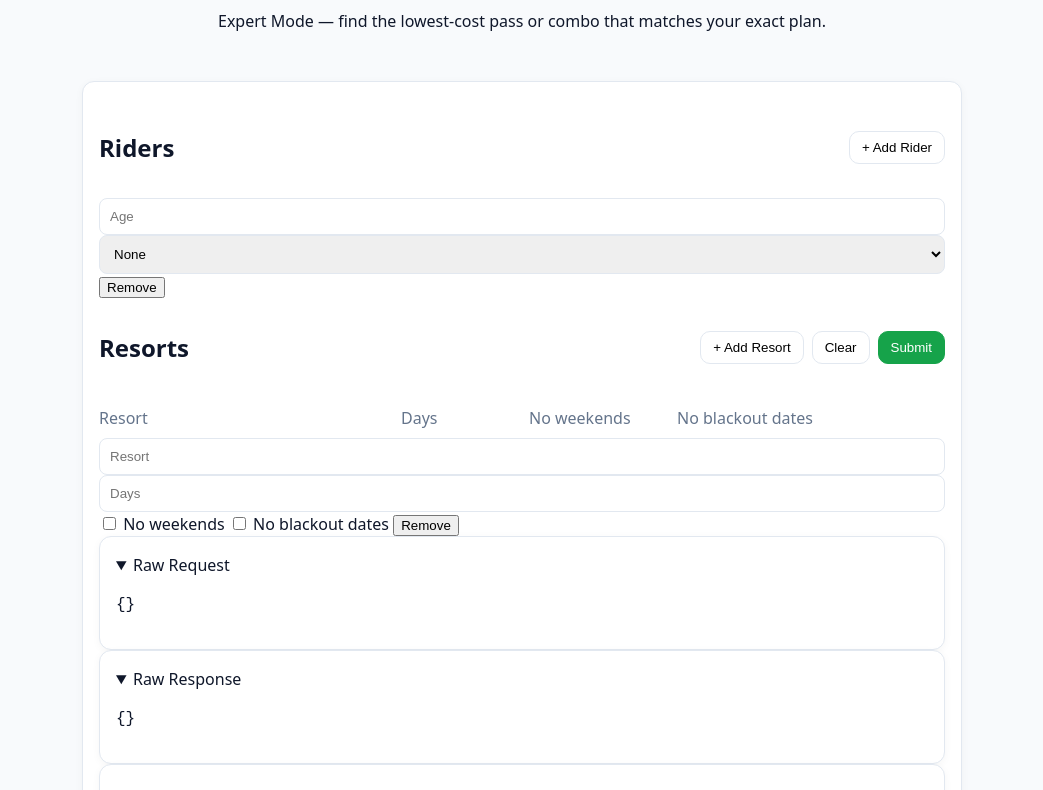
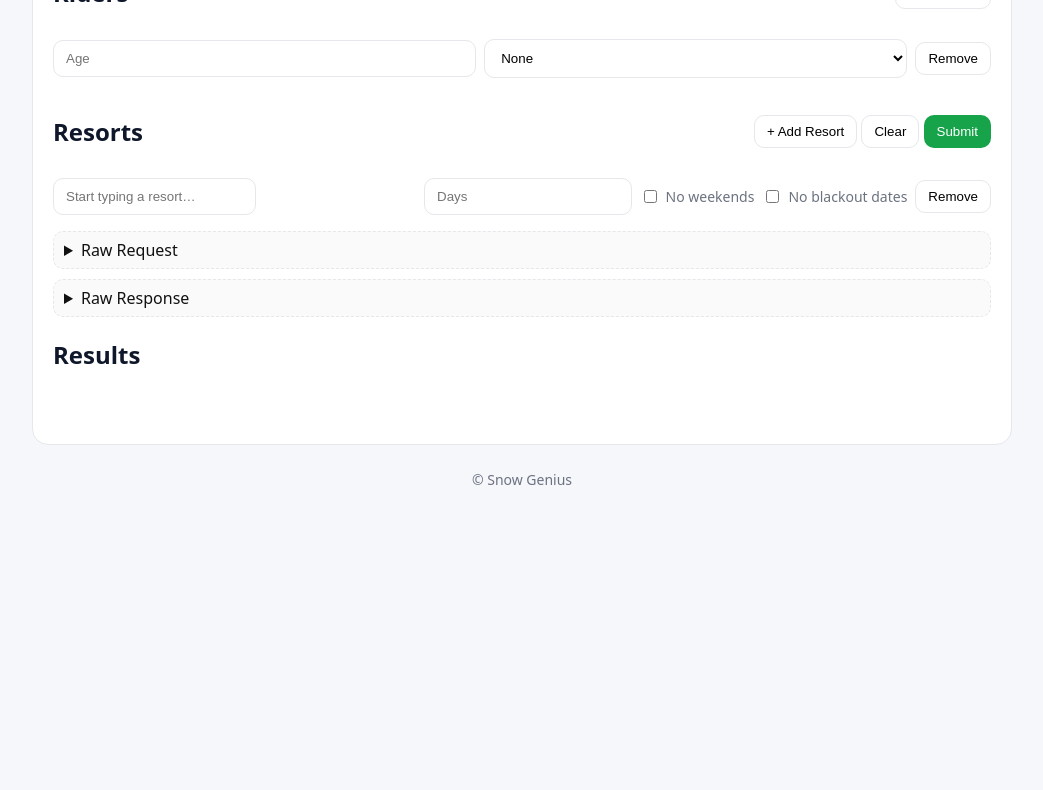
Before and after one commit to thesnowgenius/ExpertModeUI, a plain HTML site: page index.html in a window 1280 px wide. Shown: the part 240-1030 px from the top of the page, without its empty margins (118-1161 px from the left). After the commit the page ends 800 px from the top, so only its background shows below. Drawn offline with Linux system fonts and the light colour scheme.

Commit message:
fucking missed the index

```diff
--- a/index.html
+++ b/index.html
@@ -1,59 +1,84 @@
 <!doctype html>
 <html lang="en">
 <head>
-  <meta charset="utf-8">
-  <meta name="viewport" content="width=device-width, initial-scale=1">
+  <meta charset="utf-8" />
+  <meta name="viewport" content="width=device-width, initial-scale=1" />
   <title>Snow Genius — Expert Mode</title>
-  <link rel="stylesheet" href="static/style.css">
+  <link rel="preload" href="resorts.json" as="fetch" crossorigin="anonymous">
+  <link rel="stylesheet" href="assets/styles.css" />
 </head>
 <body>
   <header class="hero">
-    <img src="static/logo.png" alt="Snow Genius" class="brand-logo">
+    <img id="brand-logo" src="assets/logo.png" alt="Expert Mode" class="logo" />
     <h1>Snow Genius</h1>
-    <p>Expert Mode — find the lowest-cost pass or combo that matches your exact plan.</p>
+    <p class="tagline">Expert Mode — find the lowest-cost pass or combo that matches your exact plan.</p>
   </header>
 
-  <main class="container card">
-    <div class="row between">
-      <h2>Riders</h2>
-      <button id="addRider" class="btn">+ Add Rider</button>
-    </div>
-    <div id="riders" class="stack"></div>
+  <main class="card">
+    <section class="section">
+      <div class="section-head">
+        <h2>Riders</h2>
+        <div class="section-actions">
+          <button id="add-rider" class="btn">+ Add Rider</button>
+        </div>
+      </div>
+      <div id="riders" class="rows">
+        <!-- First rider row (Stable-4 style) -->
+        <div class="row rider-row">
+          <input type="number" min="0" placeholder="Age" class="input rider-age" />
+          <select class="select rider-category">
+            <option value="">None</option>
+            <option value="military">Military</option>
+            <option value="student">Student</option>
+            <option value="medical">Nurse/Doc</option>
+          </select>
+          <button type="button" class="btn subtle remove-rider">Remove</button>
+        </div>
+      </div>
+    </section>
 
-    <div class="row between">
-      <h2>Resorts</h2>
-      <div class="hstack">
-        <button id="addResort" class="btn">+ Add Resort</button>
-        <button id="clearAll" class="btn ghost">Clear</button>
-        <button id="solve" class="btn primary">Submit</button>
+    <section class="section">
+      <div class="section-head">
+        <h2>Resorts</h2>
+        <div class="section-actions">
+          <button id="add-resort" class="btn">+ Add Resort</button>
+          <button id="clear" class="btn subtle">Clear</button>
+          <button id="submit" class="btn primary">Submit</button>
+        </div>
       </div>
-    </div>
-    <div class="grid header">
-      <div>Resort</div>
-      <div>Days</div>
-      <div>No weekends</div>
-      <div>No blackout dates</div>
-      <div></div>
-    </div>
-    <div id="resorts" class="stack"></div>
 
-    <details class="card mt" open>
+      <div class="rows" id="resorts">
+        <!-- First resort row -->
+        <div class="row resort-row">
+          <div class="typeahead">
+            <input type="text" class="input resort-input" placeholder="Start typing a resort…" autocomplete="off" />
+            <ul class="suggestions"></ul>
+          </div>
+          <input type="number" min="1" class="input days-input" placeholder="Days" />
+          <label class="chk"><input type="checkbox" class="no-weekends" /> No weekends</label>
+          <label class="chk"><input type="checkbox" class="no-blackouts" /> No blackout dates</label>
+          <button type="button" class="btn subtle remove-resort">Remove</button>
+        </div>
+      </div>
+    </section>
+
+    <details class="debug">
       <summary>Raw Request</summary>
-      <pre id="rawRequest">{}</pre>
+      <pre id="raw-request">{}</pre>
+    </details>
+    <details class="debug">
+      <summary>Raw Response</summary>
+      <pre id="raw-response">{}</pre>
     </details>
 
-    <details class="card mt" open>
-      <summary>Raw Response</summary>
-      <pre id="rawResponse">{}</pre>
-    </details>
-
-    <section class="card mt">
+    <section class="section">
       <h2>Results</h2>
       <div id="results"></div>
     </section>
   </main>
 
   <footer class="footer">© Snow Genius</footer>
-  <script src="static/script.js"></script>
+
+  <script src="assets/script.js"></script>
 </body>
 </html>
```
